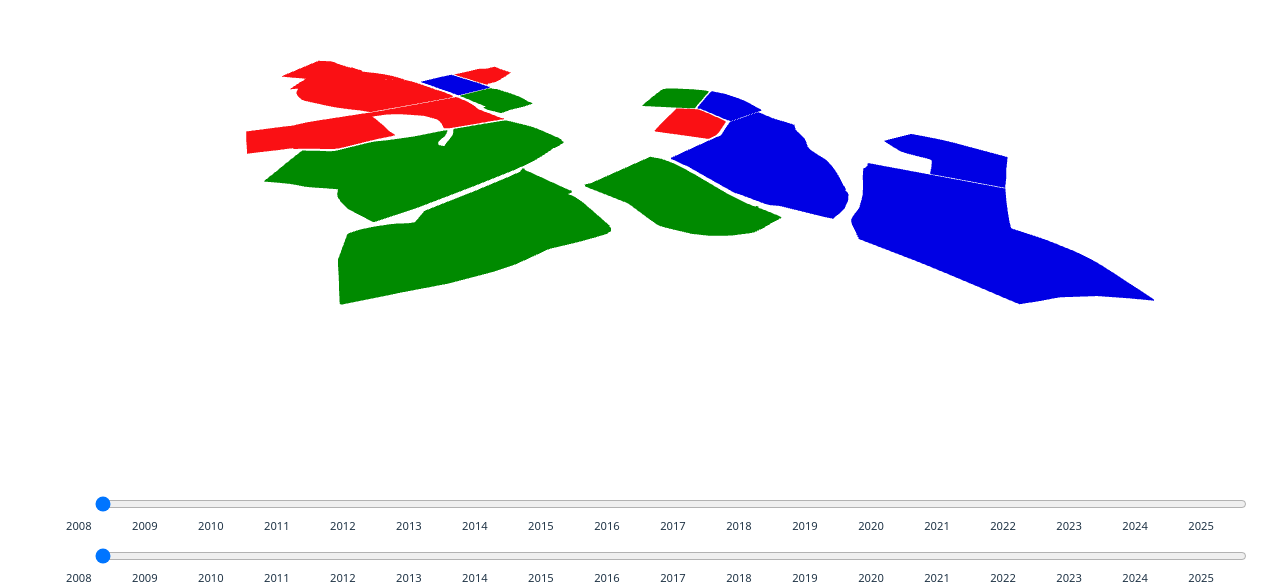
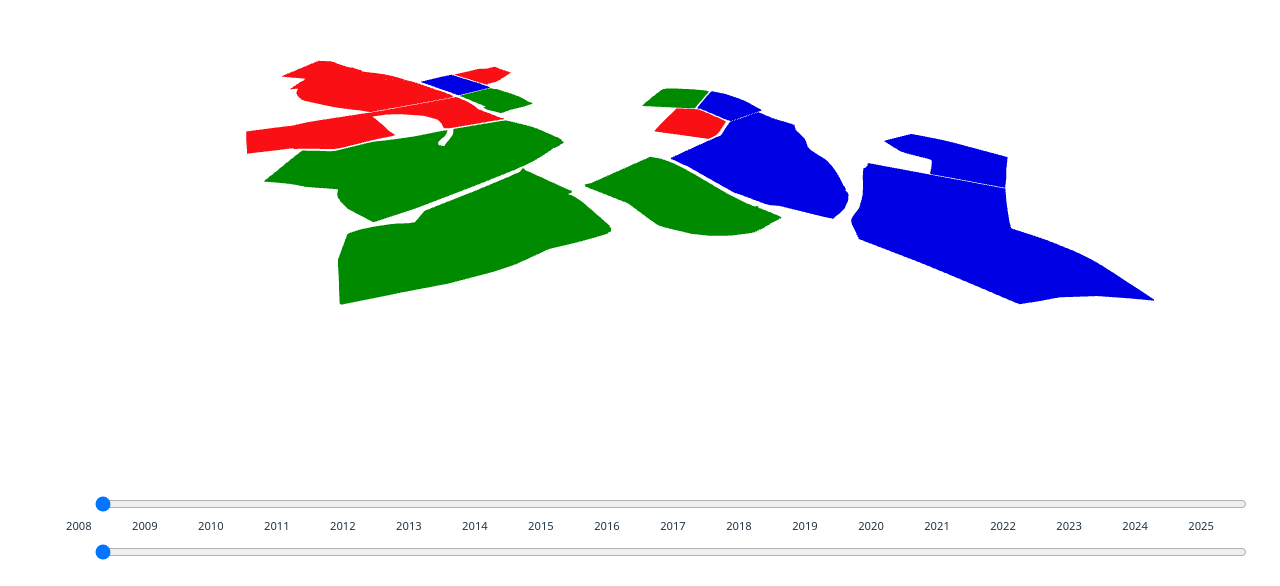
Before and after one commit to H0rseradish/north-wyke-project, a React (Vite) app: page / in a window 1280 px wide. Shown: the part 214-800 px from the top of the page. Built offline with nearby package versions, Linux system fonts and the light colour scheme.

Commit message:
working on timeline ideas

```diff
--- a/src/App.jsx
+++ b/src/App.jsx
@@ -3,7 +3,8 @@ import { Canvas } from '@react-three/fiber';
 import { OrbitControls } from "@react-three/drei";
 // import Experience from './Experience';
 import Timeline from './Timeline';
-import TimelineUnix from './TimelineUnix';
+import TimelineSlider from './TimelineSlider';
+import TimelineNav from './TimelineNav';
 // import Experiment from "./Experiment";
 // just checking things are there:
 // import { jsonLoad } from './utils/jsonLoader';
@@ -12,7 +13,7 @@ import ExperimentWithConfig from './ExperimentWithConfig';
 
 //I suppose all the time periods ought to be user controlled via config for a reusable app?
 
-// 1st August 2008 as start date - hardcoded for now but should get it out of the config...!
+// 1st August 2008 as start date - hardcoded in useState for now but should get it out of the config...!
 
 const startDay = 1217545200;
 // Date.now is in ms, so:
@@ -38,17 +39,21 @@ export default function App() {
 
                 <ExperimentWithConfig currentYear={currentYear} currentDay={ currentDay}/>
             </Canvas>
-            {/* so Timeline knows the year and can set the year */}
-            <Timeline currentYear={currentYear} onYearChange={setCurrentYear}/>
+
+            <Timeline
+                currentYear={currentYear} onYearChange={setCurrentYear}/>
 
             {/* new timeline based on days */}
-            <TimelineUnix
+            <TimelineSlider
                 currentDay={currentDay}
                 onDayChange={setCurrentDay}
                 startDay={startDay}
-                // startYear={startYear}
                 endDay={endDay}
-                />
+            />
+            {/* and a navigation with clickable years*/}
+            {/* <TimelineNav
+                currentYear={currentYear} onYearChange={setCurrentYear}
+            /> */}
         </>
     )
 }
--- a/src/ExperimentWithConfig.jsx
+++ b/src/ExperimentWithConfig.jsx
@@ -1,4 +1,3 @@
-
 // importing my 'reusable' things:
 import { useAllAppData } from "./utils/jsonContext";
 import MakeField from "./MakeField";
@@ -33,7 +32,7 @@ function assignColor(farmletSystem){
 //now try to get the data out of appConfig not the geojson...
 //am I going to change this to days?
 
-function yearFieldsDisplay(fieldsData, currentYear, appConfig ){
+function yearFieldsDisplay(fieldsData, currentYear, appConfig){
 
     // console.log(appConfig)
     // in the json all the time except this is no good because the filtering is not enough to get the correct fields:
@@ -46,8 +45,12 @@ function yearFieldsDisplay(fieldsData, currentYear, appConfig ){
     const greenFields = fieldsData.filter((field) => field.properties.Farmlet === "Green")
 
     // try this:
-    //will need to filter the field data geojson on the basis of the json config fields??? so is filter the wrong way - need map too?
-    const configGreenFields = fieldsData.filter((field) => field.farmlet === "Green")
+    //will need to filter the field data geojson on the basis of the json config fields??? - need map too?
+    // THINK ABOUT THIS LATER!!!
+    if (!appConfig) return <p>Loading app config...</p>
+
+    const configGreenFields = appConfig.fields.filter((field) => field.farmlet === "Green")
+    // console.log(configGreenFields)
 
 
     //should be done on ID not index
@@ -87,7 +90,7 @@ function yearFieldsDisplay(fieldsData, currentYear, appConfig ){
             system: [redFields, greenFields, blueFields]
         },
         2015: {
-            system: [redFields, blueFields, configGreenFields]
+            system: [redFields, blueFields, greenFields]
         }
     }
 
--- /dev/null
+++ b/src/TimelineNav.jsx
@@ -0,0 +1,66 @@
+import { useAllAppData } from "./utils/jsonContext";
+
+export default function TimelineNav({currentYear, onYearChange }) {
+    // All hooks here, above any conditions
+    const { appConfig }= useAllAppData()
+
+
+     // condition to prevent null thing:
+    if (!appConfig)
+        return <p>Loading app config...</p>
+    // console.log(appConfig)
+
+    const { story } = appConfig;
+    // console.log(story)
+
+
+    // handle clicks on the dates. can it be done with only one function for these events???
+    const handleClick = (e) => {
+        console.log('clicked');
+        console.log(e.currentTarget)
+        // //aha!!
+        // onYearChange(Number(input.current.value))
+    }
+
+
+    // ok here are all the story events that have non null start dates - in an array
+    const unixTimelineValues = story.filter(item => item.timestamps.start.unix !== null)
+    // console.log(unixTimelineValues)
+    // console.log(unixTimelineValues[0].timestamps.start.unix)
+
+    //making an array of all the years - this should be in a separate function? YES in a separate file even? with useMemo?
+    //get the start year from the config instead of hard-coding it:
+    const startYear = new Date(unixTimelineValues[0].timestamps.start.unix * 1000).getFullYear()
+    // console.log(startYear)
+    // and the end is now (or possibly nigh if I dont get a move on)
+    const endYear = new Date().getFullYear()
+    // console.log(endYear)
+    const timelineNavLabels = Array()
+
+    for (let year = startYear; year <= endYear; year++) {
+        timelineNavLabels.push(year)
+    }
+    console.log(timelineNavLabels)
+
+
+    //OK NOW NEEDS TO BE A DIV WITH BUTTONS that gets returned!
+
+    return (
+        <div style={{
+            position: "absolute",
+            bottom: 20
+        }}>
+            {timelineNavLabels.map(label => (
+                <button
+                    key={label}
+                    onClick={handleClick}
+                >
+                    {label}
+                </button>
+
+            ))}
+
+        </div>
+
+    )
+}
--- a/src/TimelineUnix.jsx
+++ b/src/TimelineSlider.jsx
@@ -3,7 +3,7 @@ import { useRef } from "react";
 import { useAllAppData } from "./utils/jsonContext";
 
 
-export default function TimelineUnix({ currentDay, onDayChange, startDay, endDay }) {
+export default function TimelineSlider({ currentDay, onDayChange, startDay, endDay }) {
     //so I can manipulate the html element: hooks MUST go here, before any conditions!!! otherwise violates Rules of Hooks... (not safe - gets skipped on some renders)
     const input = useRef()
 
@@ -20,9 +20,14 @@ export default function TimelineUnix({ currentDay, onDayChange, startDay, endDay
     // console.log(story)
 
     // handle changes to the range input:
-    //the event is wrong - needs to be pointerup etc
+    //the onChange event is WRONG there will be many multiples especially if I use days...!!! - needs to be pointerup etc
     const handleChange =(e) => {
-        console.log(e.target.value);
+        // console.log(e.target.value);
+        const selected = e.target.value
+        //just doing this for now
+        const selectedToYear = new Date(selected * 1000).getFullYear()
+        console.log(selectedToYear)
+
         onDayChange(Number(e.target.value))
     }
 
@@ -34,39 +39,20 @@ export default function TimelineUnix({ currentDay, onDayChange, startDay, endDay
         onDayChange(Number(input.current.value))
     }
 
-    // these need to be obtained from the json not hard-coded here:
-    const timelineYears = [2008, 2009, 2010, 2011, 2012, 2013, 2014, 2015, 2016, 2017, 2018, 2019, 2020, 2021, 2022, 2023, 2024, 2025];
-
-    // ok here are all the story events that have non null start dates - in an array
-    const unixTimelineValues = story.filter(item => item.timestamps.start.unix !== null)
-    // console.log(unixTimelineValues)
-    // console.log(unixTimelineValues[0].timestamps.start.unix)
-
-    //making an array of all the years - this should be in a separate function? YES in a separate file even? with useMemo?
-    //get the start year from the config instead of hard-coding it:
-    const startYear = new Date(unixTimelineValues[0].timestamps.start.unix * 1000).getFullYear()
-    // console.log(startYear)
-    // and the end is now (or possibly nigh if I dont get a move on)
-    const endYear = new Date().getFullYear()
-    // console.log(endYear)
-    const timelineLabels = Array()
-
-    for (let year = startYear; year <= endYear; year++) {
-        timelineLabels.push(year)
-    }
-    console.log(timelineLabels)
 
     //clicking on the year labels:
     // fixed order is intrinsic to any timeline so index as key is ok in this case?
     //Another thing, because of this loop I think I have to make sure that other things, when part of this function, are only rendered once using useEffect with empty array as second param? or useMemo?
-    const labels = timelineYears.map((option, index) =>
-        <option
-            key={ index }
-            value={ option }
-            label={ option }
-            onClick={ handleClick }
-        />
-    )
+
+    //OK -  after many false starts just realised the year things will need to be a separate thing!!!  - Component! YearLine? TimelineNav
+    // const labels = timelineLabels.map((option, index) =>
+    //     <option
+    //         key={ index }
+    //         value={ option }
+    //         label={ option }
+    //         onClick={ handleClick }
+    //     />
+    // )
 
     // ?? const humanReadableSelection =
 
@@ -74,8 +60,8 @@ export default function TimelineUnix({ currentDay, onDayChange, startDay, endDay
         <div>
             <form
                 style={ {
-                position: 'relative',
-                bottom: 40,
+                position: 'absolute',
+                bottom: 20,
                 width: '100%',
                 textAlign: 'center'
                 } }
@@ -89,15 +75,11 @@ export default function TimelineUnix({ currentDay, onDayChange, startDay, endDay
                     value={ currentDay }
                     // need different events (but keep onChange for animations?)
                     onChange={ handleChange }
+                    onClick={ handleClick}
                     //24 hr steps:
                     step={86400}
                 />
 
-                {/* <label htmlFor="range">{currentYear}</label> */}
-
-                <datalist>
-                    { labels }
-                </datalist>
             </form>
             <p>Selected date: humanReadableSelection</p>
         </div>
--- a/src/index.jsx
+++ b/src/index.jsx
@@ -2,7 +2,7 @@ import './css/style.css';
 import { StrictMode } from 'react';
 import { createRoot } from 'react-dom/client';
 
-import { GeojsonProvider } from './utils/geojsonProvider';
+// import { GeojsonProvider } from './utils/geojsonProvider';
 import { JsonProvider } from './utils/jsonProvider';
 
 // import PetesApp from './PetesApp';
```
Also changed, not shown: src/discard/geojsonContext.js (renamed from src/utils/geojsonContext.js), src/discard/geojsonLoader.js (renamed from src/utils/geojsonLoader.js), src/discard/geojsonProvider.jsx (renamed from src/utils/geojsonProvider.jsx).
